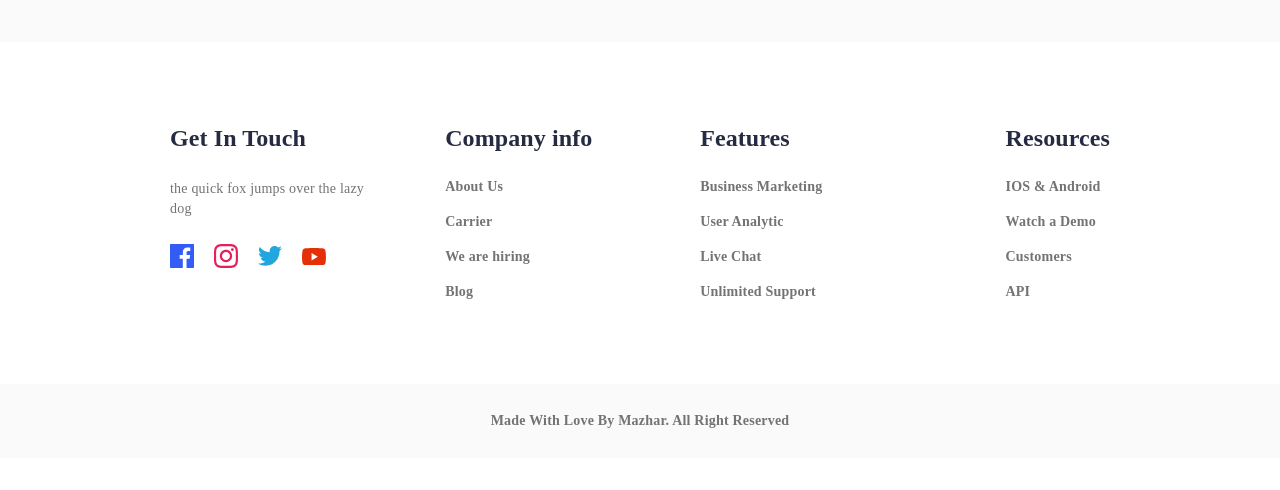
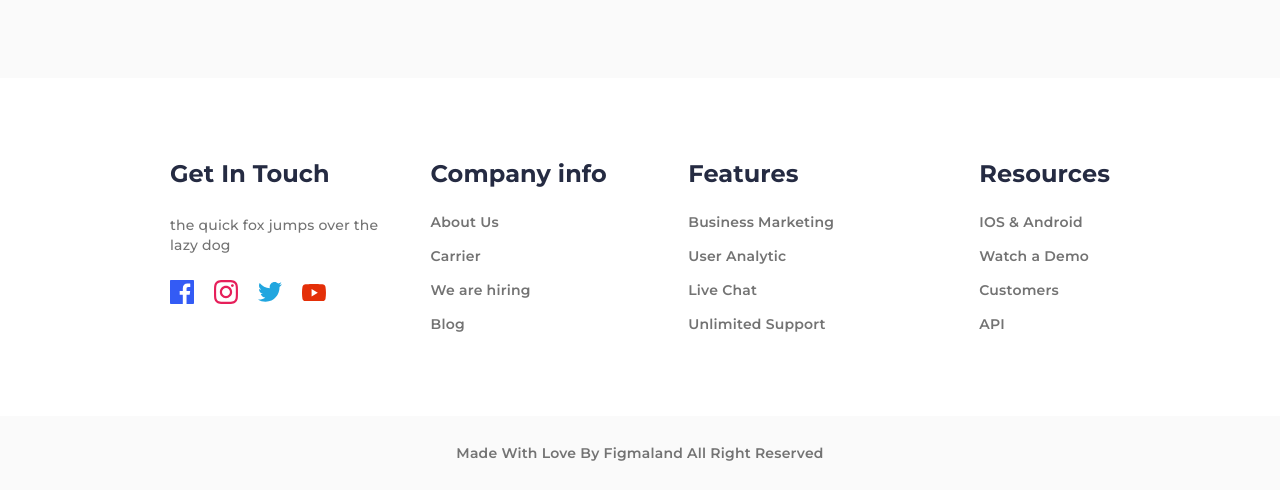
Before and after one commit to maaminsobuj/divestic, a website: page index.html in a window 1280 px wide. Shown: the part 4698-5188 px from the top of the page. Before the commit the page ends 5156 px from the top, so only its background shows below. Drawn offline with nearby package versions, Linux system fonts and the light colour scheme.

Commit message:
Fix html and global css

```diff
--- a/index.html
+++ b/index.html
@@ -683,7 +683,7 @@
         </div>
       </div>
       <div class="bg-[#FAFAFA] py-[25px]">
-        <h6 class="text-center text-sm leading-[24px] font-semibold tracking-[0.2px] text-[#737373]">Made With Love By Mazhar. All Right Reserved</h6>
+        <h6 class="text-center text-sm leading-[24px] font-semibold tracking-[0.2px] text-[#737373]">Made With Love By Figmaland All Right Reserved </h6>
       </div>
     </section>
 
--- a/style.css
+++ b/style.css
@@ -0,0 +1,4 @@
+@import url('https://fonts.googleapis.com/css2?family=Montserrat:ital,wght@0,100..900;1,100..900&display=swap');
+body {
+  font-family: 'Montserrat', sans-serif;
+}
--- a/tailwindcss/input.css
+++ b/tailwindcss/input.css
@@ -1,8 +1,8 @@
 @import "tailwindcss";
-@import url('https://fonts.googleapis.com/css2?family=Montserrat:ital,wght@0,100..900;1,100..900&display=swap');
+
 
 body {
-    @apply font-["Montserrat"] tracking-[0.2px] text-[#737373] font-medium;
+    @apply tracking-[0.2px] text-[#737373] font-medium;
 }
 
 .container {
```
Also changed, not shown: assets/css/tailwind.css.
